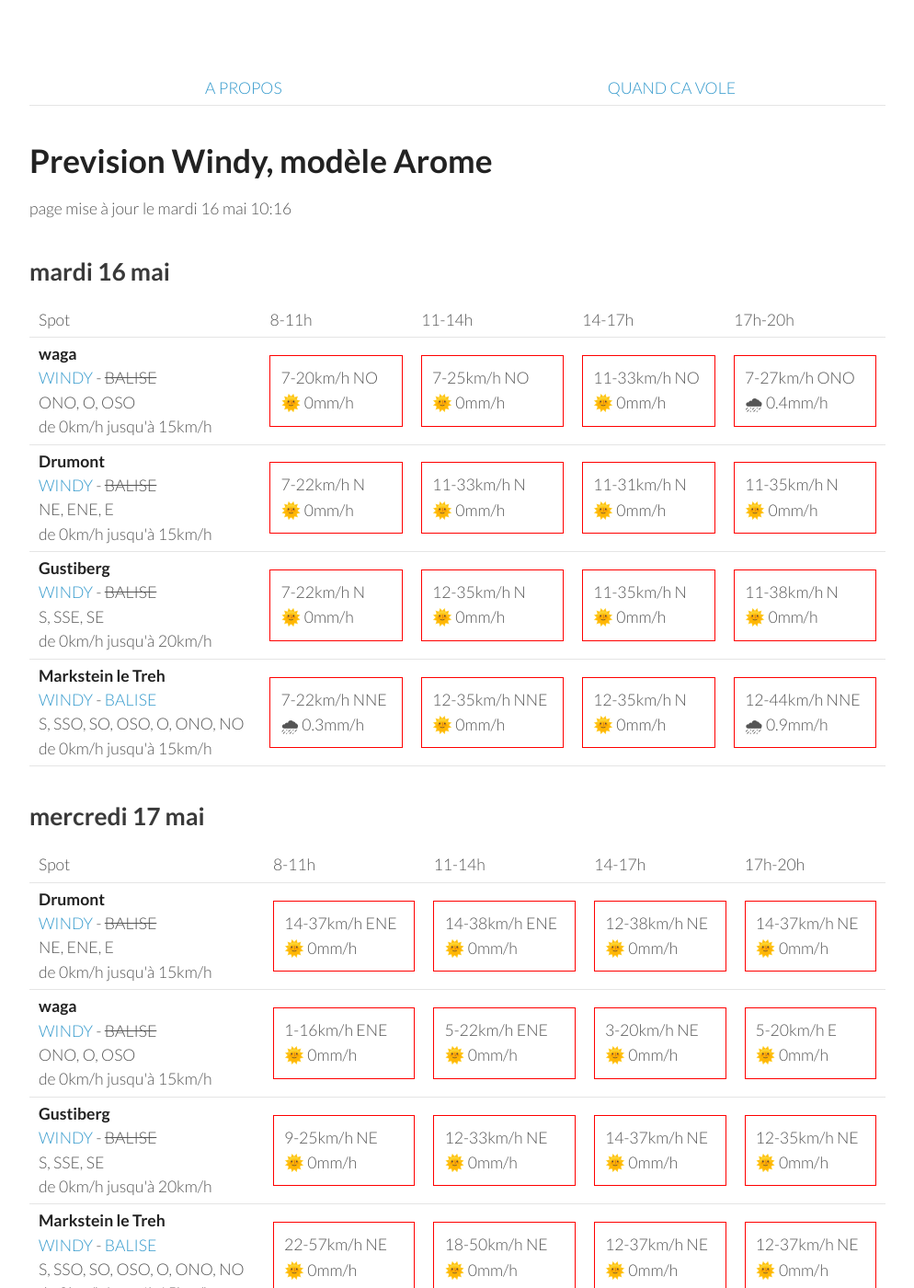
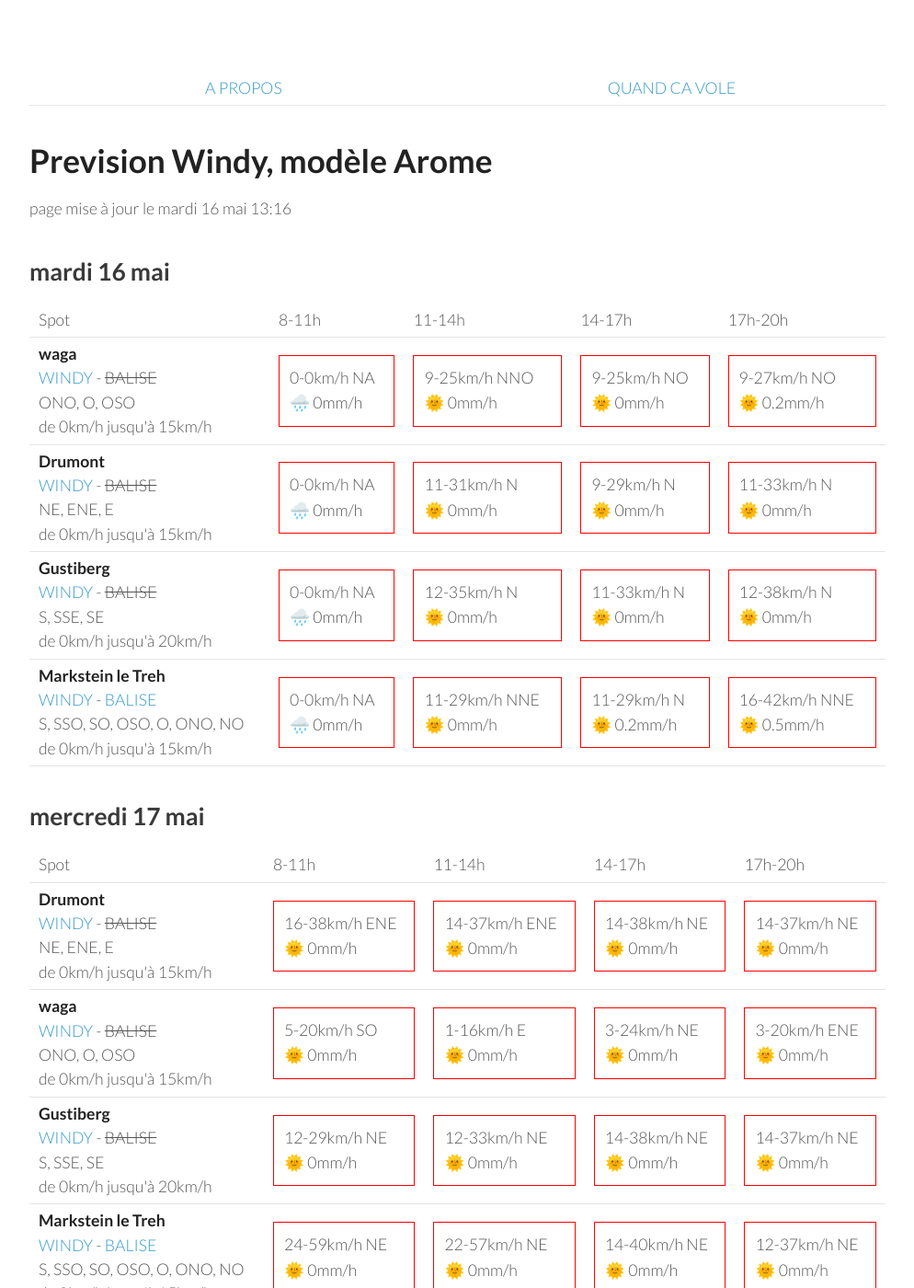
Before and after one commit to parapente-dans-le-nord/parapente-dans-le-nord.github.io, a Jekyll site: the page built from vosges.markdown, in a window 1280 px wide and 1400 px high. Shown: the whole window at 92% size, without its empty margins (26-1020 px from the left). Built offline with Jekyll 4.4.1, drawn with Linux system fonts in a browser that asks for light colours.

Commit message:
update index.markdown

```diff
--- a/vosges.markdown
+++ b/vosges.markdown
@@ -7,7 +7,7 @@ title:  "Tous les spots"
 {: .links}
 
 # Prevision Windy, modèle Arome
-page mise à jour le mardi 16 mai 10:16
+page mise à jour le mardi 16 mai 13:16
 
 ## mardi 16 mai
 
@@ -24,41 +24,37 @@ page mise à jour le mardi 16 mai 10:16
 <tr>
         <td><strong>waga</strong><br><a href="https://windy.com/47.903/6.996?47.900,6.983,15">WINDY</a> - <span class="no-balise"> BALISE </span><br> <span class="vent-favorable">ONO, O, OSO</span><br><span class="force-vent">de 0km/h jusqu'à 15km/h</span> </td>
 
-            <td><div class="not-flyable"><p>7-20km/h NO</p><p>🌞 0mm/h</p></div></td>
-            <td><div class="not-flyable"><p>7-25km/h NO</p><p>🌞 0mm/h</p></div></td>
-            <td><div class="not-flyable"><p>11-33km/h NO</p><p>🌞 0mm/h</p></div></td>
-            <td><div class="not-flyable"><p>7-27km/h ONO</p><p>🌧 0.4mm/h</p></div></td>
-
+            <td><div class="not-flyable"><p>0-0km/h NA</p><p>🌧️ 0mm/h</p></div></td>
+            <td><div class="not-flyable"><p>9-25km/h NNO</p><p>🌞 0mm/h</p></div></td>
+            <td><div class="not-flyable"><p>9-25km/h NO</p><p>🌞 0mm/h</p></div></td>
+            <td><div class="not-flyable"><p>9-27km/h NO</p><p>🌞 0.2mm/h</p></div></td>
 
     </tr>
 <tr>
         <td><strong>Drumont</strong><br><a href="https://windy.com/47.898/6.919?47.687,6.919,9,m:eYYagmG">WINDY</a> - <span class="no-balise"> BALISE </span><br> <span class="vent-favorable">NE, ENE, E</span><br><span class="force-vent">de 0km/h jusqu'à 15km/h</span> </td>
 
-            <td><div class="not-flyable"><p>7-22km/h N</p><p>🌞 0mm/h</p></div></td>
+            <td><div class="not-flyable"><p>0-0km/h NA</p><p>🌧️ 0mm/h</p></div></td>
+            <td><div class="not-flyable"><p>11-31km/h N</p><p>🌞 0mm/h</p></div></td>
+            <td><div class="not-flyable"><p>9-29km/h N</p><p>🌞 0mm/h</p></div></td>
             <td><div class="not-flyable"><p>11-33km/h N</p><p>🌞 0mm/h</p></div></td>
-            <td><div class="not-flyable"><p>11-31km/h N</p><p>🌞 0mm/h</p></div></td>
-            <td><div class="not-flyable"><p>11-35km/h N</p><p>🌞 0mm/h</p></div></td>
-
 
     </tr>
 <tr>
         <td><strong>Gustiberg</strong><br><a href="https://windy.com/47.894/6.934?47.891,6.934,15,m:eYYagmI">WINDY</a> - <span class="no-balise"> BALISE </span><br> <span class="vent-favorable">S, SSE, SE</span><br><span class="force-vent">de 0km/h jusqu'à 20km/h</span> </td>
 
-            <td><div class="not-flyable"><p>7-22km/h N</p><p>🌞 0mm/h</p></div></td>
+            <td><div class="not-flyable"><p>0-0km/h NA</p><p>🌧️ 0mm/h</p></div></td>
             <td><div class="not-flyable"><p>12-35km/h N</p><p>🌞 0mm/h</p></div></td>
-            <td><div class="not-flyable"><p>11-35km/h N</p><p>🌞 0mm/h</p></div></td>
-            <td><div class="not-flyable"><p>11-38km/h N</p><p>🌞 0mm/h</p></div></td>
-
+            <td><div class="not-flyable"><p>11-33km/h N</p><p>🌞 0mm/h</p></div></td>
+            <td><div class="not-flyable"><p>12-38km/h N</p><p>🌞 0mm/h</p></div></td>
 
     </tr>
 <tr>
         <td><strong>Markstein le Treh</strong><br><a href="https://windy.com/47.926/7.012?47.505,7.012,8,m:eY1agmQ">WINDY</a> - <span class=""><a href="http://www.balisemeteo.com/balise.php?idBalise=136">BALISE</a> </span><br> <span class="vent-favorable">S, SSO, SO, OSO, O, ONO, NO</span><br><span class="force-vent">de 0km/h jusqu'à 15km/h</span> </td>
 
-            <td><div class="not-flyable"><p>7-22km/h NNE</p><p>🌧 0.3mm/h</p></div></td>
-            <td><div class="not-flyable"><p>12-35km/h NNE</p><p>🌞 0mm/h</p></div></td>
-            <td><div class="not-flyable"><p>12-35km/h N</p><p>🌞 0mm/h</p></div></td>
-            <td><div class="not-flyable"><p>12-44km/h NNE</p><p>🌧 0.9mm/h</p></div></td>
-
+            <td><div class="not-flyable"><p>0-0km/h NA</p><p>🌧️ 0mm/h</p></div></td>
+            <td><div class="not-flyable"><p>11-29km/h NNE</p><p>🌞 0mm/h</p></div></td>
+            <td><div class="not-flyable"><p>11-29km/h N</p><p>🌞 0.2mm/h</p></div></td>
+            <td><div class="not-flyable"><p>16-42km/h NNE</p><p>🌞 0.5mm/h</p></div></td>
 
     </tr>
 
@@ -80,9 +76,9 @@ page mise à jour le mardi 16 mai 10:16
 <tr>
         <td><strong>Drumont</strong><br><a href="https://windy.com/47.898/6.919?47.687,6.919,9,m:eYYagmG">WINDY</a> - <span class="no-balise"> BALISE </span><br> <span class="vent-favorable">NE, ENE, E</span><br><span class="force-vent">de 0km/h jusqu'à 15km/h</span> </td>
 
+            <td><div class="not-flyable"><p>16-38km/h ENE</p><p>🌞 0mm/h</p></div></td>
             <td><div class="not-flyable"><p>14-37km/h ENE</p><p>🌞 0mm/h</p></div></td>
-            <td><div class="not-flyable"><p>14-38km/h ENE</p><p>🌞 0mm/h</p></div></td>
-            <td><div class="not-flyable"><p>12-38km/h NE</p><p>🌞 0mm/h</p></div></td>
+            <td><div class="not-flyable"><p>14-38km/h NE</p><p>🌞 0mm/h</p></div></td>
             <td><div class="not-flyable"><p>14-37km/h NE</p><p>🌞 0mm/h</p></div></td>
 
 
@@ -90,29 +86,29 @@ page mise à jour le mardi 16 mai 10:16
 <tr>
         <td><strong>waga</strong><br><a href="https://windy.com/47.903/6.996?47.900,6.983,15">WINDY</a> - <span class="no-balise"> BALISE </span><br> <span class="vent-favorable">ONO, O, OSO</span><br><span class="force-vent">de 0km/h jusqu'à 15km/h</span> </td>
 
-            <td><div class="not-flyable"><p>1-16km/h ENE</p><p>🌞 0mm/h</p></div></td>
-            <td><div class="not-flyable"><p>5-22km/h ENE</p><p>🌞 0mm/h</p></div></td>
-            <td><div class="not-flyable"><p>3-20km/h NE</p><p>🌞 0mm/h</p></div></td>
-            <td><div class="not-flyable"><p>5-20km/h E</p><p>🌞 0mm/h</p></div></td>
+            <td><div class="not-flyable"><p>5-20km/h SO</p><p>🌞 0mm/h</p></div></td>
+            <td><div class="not-flyable"><p>1-16km/h E</p><p>🌞 0mm/h</p></div></td>
+            <td><div class="not-flyable"><p>3-24km/h NE</p><p>🌞 0mm/h</p></div></td>
+            <td><div class="not-flyable"><p>3-20km/h ENE</p><p>🌞 0mm/h</p></div></td>
 
 
     </tr>
 <tr>
         <td><strong>Gustiberg</strong><br><a href="https://windy.com/47.894/6.934?47.891,6.934,15,m:eYYagmI">WINDY</a> - <span class="no-balise"> BALISE </span><br> <span class="vent-favorable">S, SSE, SE</span><br><span class="force-vent">de 0km/h jusqu'à 20km/h</span> </td>
 
-            <td><div class="not-flyable"><p>9-25km/h NE</p><p>🌞 0mm/h</p></div></td>
+            <td><div class="not-flyable"><p>12-29km/h NE</p><p>🌞 0mm/h</p></div></td>
             <td><div class="not-flyable"><p>12-33km/h NE</p><p>🌞 0mm/h</p></div></td>
+            <td><div class="not-flyable"><p>14-38km/h NE</p><p>🌞 0mm/h</p></div></td>
             <td><div class="not-flyable"><p>14-37km/h NE</p><p>🌞 0mm/h</p></div></td>
-            <td><div class="not-flyable"><p>12-35km/h NE</p><p>🌞 0mm/h</p></div></td>
 
 
     </tr>
 <tr>
         <td><strong>Markstein le Treh</strong><br><a href="https://windy.com/47.926/7.012?47.505,7.012,8,m:eY1agmQ">WINDY</a> - <span class=""><a href="http://www.balisemeteo.com/balise.php?idBalise=136">BALISE</a> </span><br> <span class="vent-favorable">S, SSO, SO, OSO, O, ONO, NO</span><br><span class="force-vent">de 0km/h jusqu'à 15km/h</span> </td>
 
+            <td><div class="not-flyable"><p>24-59km/h NE</p><p>🌞 0mm/h</p></div></td>
             <td><div class="not-flyable"><p>22-57km/h NE</p><p>🌞 0mm/h</p></div></td>
-            <td><div class="not-flyable"><p>18-50km/h NE</p><p>🌞 0mm/h</p></div></td>
-            <td><div class="not-flyable"><p>12-37km/h NE</p><p>🌞 0mm/h</p></div></td>
+            <td><div class="not-flyable"><p>14-40km/h NE</p><p>🌞 0mm/h</p></div></td>
             <td><div class="not-flyable"><p>12-37km/h NE</p><p>🌞 0mm/h</p></div></td>
 
 
```
